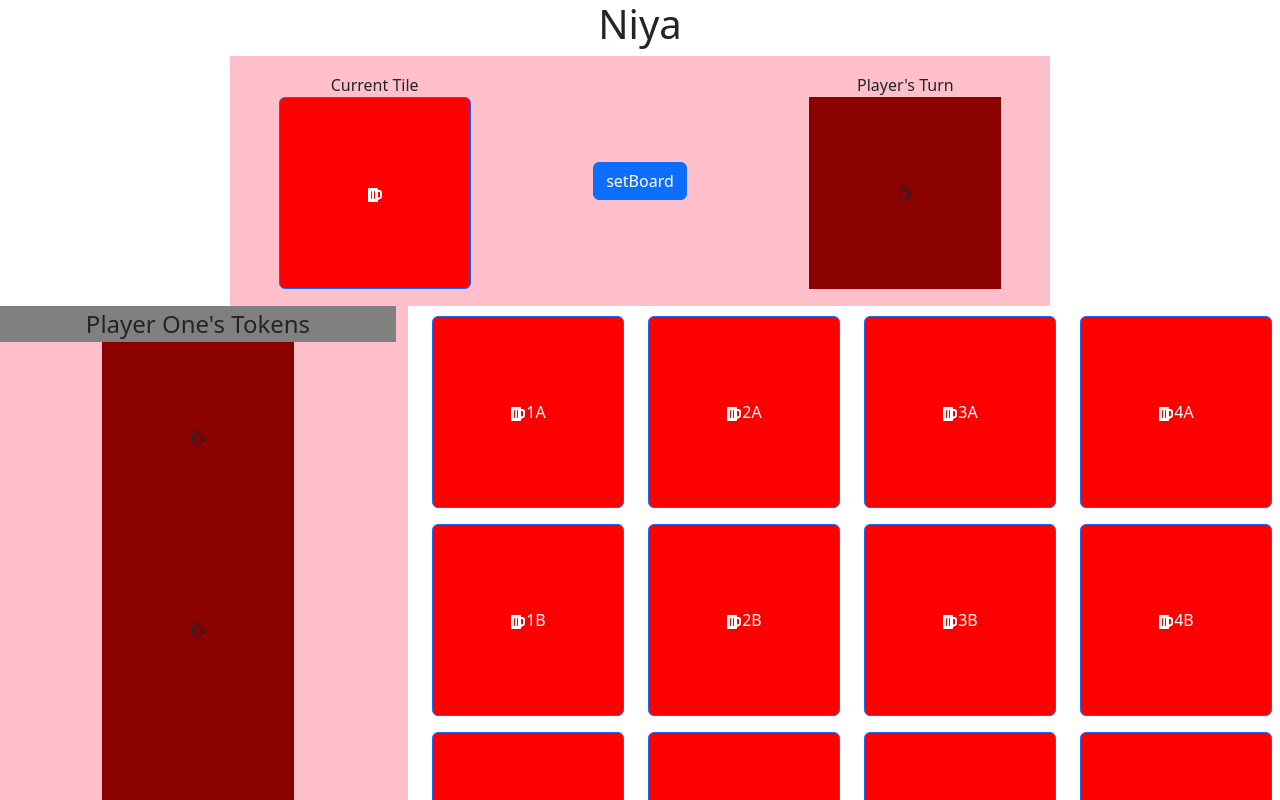
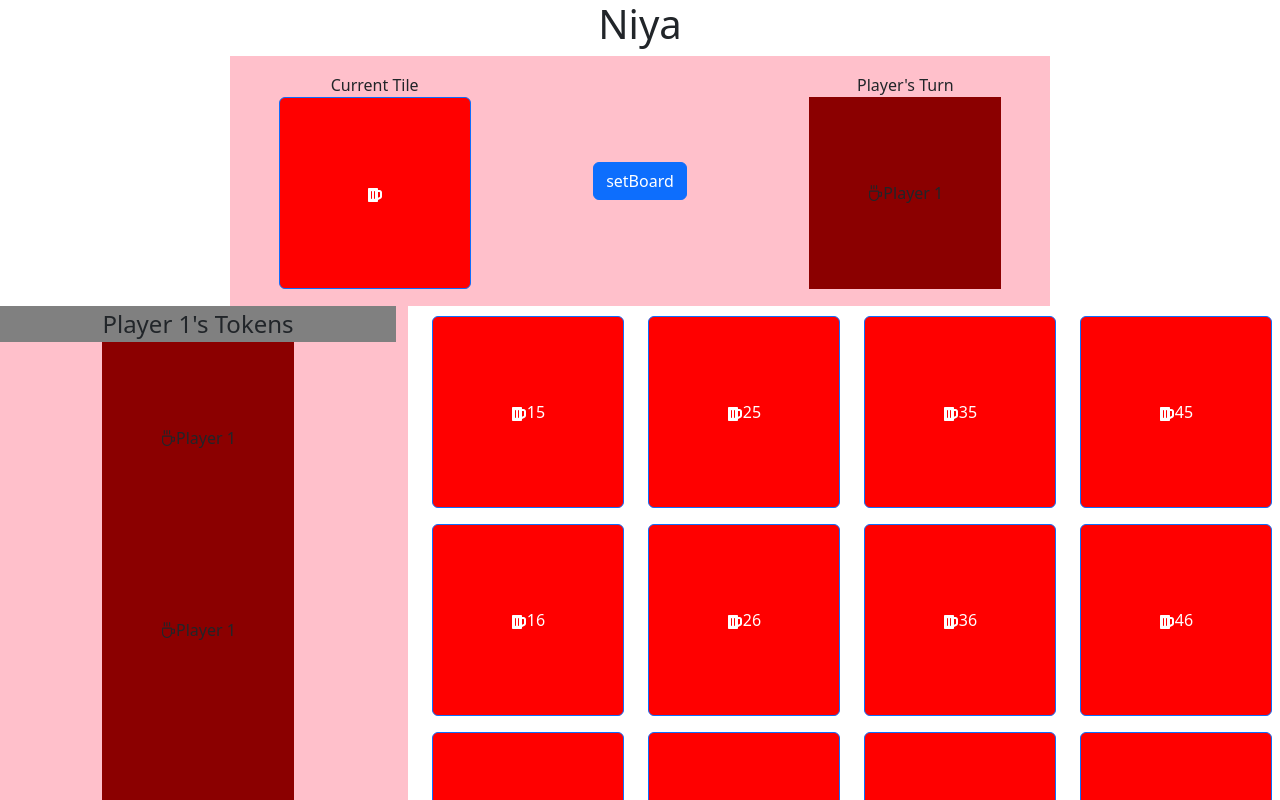
Before and after one commit to maijaleena/niya, a React (Create React App) app: page / in a window 1280 px wide. Shown: the top 800 px of the page. Built offline with nearby package versions, Linux system fonts and the light colour scheme.

Commit message:
Changed tile to [#,#] format. Added players, currentTile, playerturns to the state. PlayerTokenContainer now has the correct name and num. Tiles are now clickable and show up in the currentTile slot. CurrentPlayer turn is now alternating each move.

```diff
--- a/src/components/Board.js
+++ b/src/components/Board.js
@@ -9,23 +9,32 @@ import React, { useState, useEffect } from "react";
 
 function Board() {
   const [tiles, setTiles] = useState([
-    "1A",
-    "2A",
-    "3A",
-    "4A",
-    "1B",
-    "2B",
-    "3B",
-    "4B",
-    "1C",
-    "2C",
-    "3C",
-    "4C",
-    "1D",
-    "2D",
-    "3D",
-    "4D",
+    [1,5],
+    [2,5],
+    [3,5],
+    [4,5],
+    [1,6],
+    [2,6],
+    [3,6],
+    [4,6],
+    [1,7],
+    [2,7],
+    [3,7],
+    [4,7],
+    [1,8],
+    [2,8],
+    [3,8],
+    [4,8],
   ]);
+  const [players, setPlayers] = useState(
+    [
+      {"name":"Player 1","tokenCount": 8},
+      {"name":"Player 2","tokenCount": 8}
+      ]
+  )
+  const [currentTile, setCurrentTile] = useState(null)
+  const [firstTurn, setFirstTurn] = useState(true)
+  const [playerTurn, setPlayerTurn] = useState(players[0])
 
   function shuffleBoard(array) {
     for (var i = array.length - 1; i > 0; i--) {
@@ -44,13 +53,26 @@ function Board() {
     setTiles(randomizedBoard.slice());
   };
 
+  const setCurrTile= (tile) => {
+    setCurrentTile(tile)
+    const index = tiles.indexOf(tile);
+    tiles[index] = "Token"
+    setTiles(tiles)
+    switchPlayer()
+  }
+
+  const switchPlayer = () => {
+    setPlayerTurn(playerTurn===players[0] ? players[1] : players[0])
+  }
+
   const row = (tile) => {
     return (
       <Col key={tile} style={{ width: "w-25" }}>
-        <Tile tile={tile} />
+        <Tile setCurrTile={setCurrTile} tile={tile} />
       </Col>
     );
   };
+
 
   return (
     <>
@@ -60,11 +82,9 @@ function Board() {
       >
         <h1>Niya</h1>
       </Container>
-
-      <Scoreboard setBoard={setBoard} />
-
+      <Scoreboard playerTurn={playerTurn} currentTile={currentTile} setBoard={setBoard} />
       <Row >
-        <PlayerTokenContainer />
+        <PlayerTokenContainer player={players[0]} />
         <Col>
           <Container
             className="mx-auto"
@@ -84,7 +104,7 @@ function Board() {
             </Row>
           </Container>
         </Col>
-        <PlayerTokenContainer />
+        <PlayerTokenContainer player={players[1]} />
       </Row>
 
       <Container style={{ backgroundColor: "pink" }}>
--- a/src/components/PlayerTokenContainer.js
+++ b/src/components/PlayerTokenContainer.js
@@ -2,17 +2,27 @@ import React from "react";
 import { Container, Col, ModalTitle } from "react-bootstrap";
 import Token from "./Token";
 
-function PlayerTokenContainer() {
+function PlayerTokenContainer(player) {
+  player = player.player
+  let tokenCount = player.tokenCount
+
+
+  const tokenList = (num) => {
+    const tokens=[]
+    for (let i=0;i<num;i++) {
+          tokens.push(<Token player={player}/>)
+    }
+    return tokens
+  }
+
+
   return (
     <Col style={{ backgroundColor:"pink" }}>
       <ModalTitle style={{backgroundColor: 'grey', textAlign:"center"  }}>
-        Player One's Tokens
+        {player.name}'s Tokens
       </ModalTitle>
       <Container>
-        <Token/>
-        <Token/>
-        <Token/>
-        <Token/>
+        {tokenList(tokenCount)}
       </Container>
     </Col>
   );
--- a/src/components/Scoreboard.js
+++ b/src/components/Scoreboard.js
@@ -3,14 +3,14 @@ import Button from 'react-bootstrap/Button';
 import Tile from "./Tile";
 import Token from './Token';
 
-function Scoreboard({ setBoard }) {
+function Scoreboard({ playerTurn, currentTile, setBoard }) {
   return (
     <>
     <Container className="d-flex align-items-center" style={{backgroundColor: 'pink', height: '250px', width: '820px', textAlign: 'center' }}>
 
       <Container   style={{ width: "33%"  }}>
         Current Tile
-        <Tile  />
+        <Tile tile={currentTile} isCurrent={true} />
       </Container>
 
       <Container className = "float-middle "  style={{width: "33%" }}>
@@ -20,7 +20,7 @@ function Scoreboard({ setBoard }) {
 
       <Container  style={{ width: "33%"  }}>
         Player's Turn
-        <Token  />
+        <Token player={playerTurn}/>
       </Container>
 
     </Container>
--- a/src/components/Tile.js
+++ b/src/components/Tile.js
@@ -1,9 +1,14 @@
 import { FaBeer } from "react-icons/fa";
 import Button from 'react-bootstrap/Button';
 
-function Tile({ tile }) {
+function Tile({ setCurrTile, tile, isCurrent=false }) {
+
+  const tileHandler = () => {
+    setCurrTile(tile)
+  }
+
   return (
-      <Button style={{ height: '12rem', width: '12rem', backgroundColor: 'red'}}>
+      <Button style={{ height: '12rem', width: '12rem', backgroundColor: 'red'}} onClick={tileHandler}>
         <FaBeer />
         {tile}
       </Button>
--- a/src/components/Token.js
+++ b/src/components/Token.js
@@ -3,7 +3,8 @@ import { Container } from "react-bootstrap";
 import Draggable from "react-draggable";
 import React, { useEffect, useState } from "react";
 
-function Token() {
+function Token(player) {
+  player = player.player
   const [position, setPosition] = useState({ x: 0, y: 0 });
 
   const DraggableEventHandler = async (data) => {
@@ -25,7 +26,7 @@ function Token() {
         className="d-flex justify-content-center align-items-center"
         style={{ height: "12rem", width: "12rem", backgroundColor: "darkred" }}
       >
-        <AiOutlineCoffee />
+        <AiOutlineCoffee /> {player.name}
       </Container>
     </Draggable>
   );
```
Also changed, not shown: 1 other file (tests, documents, lock files or other folders).
